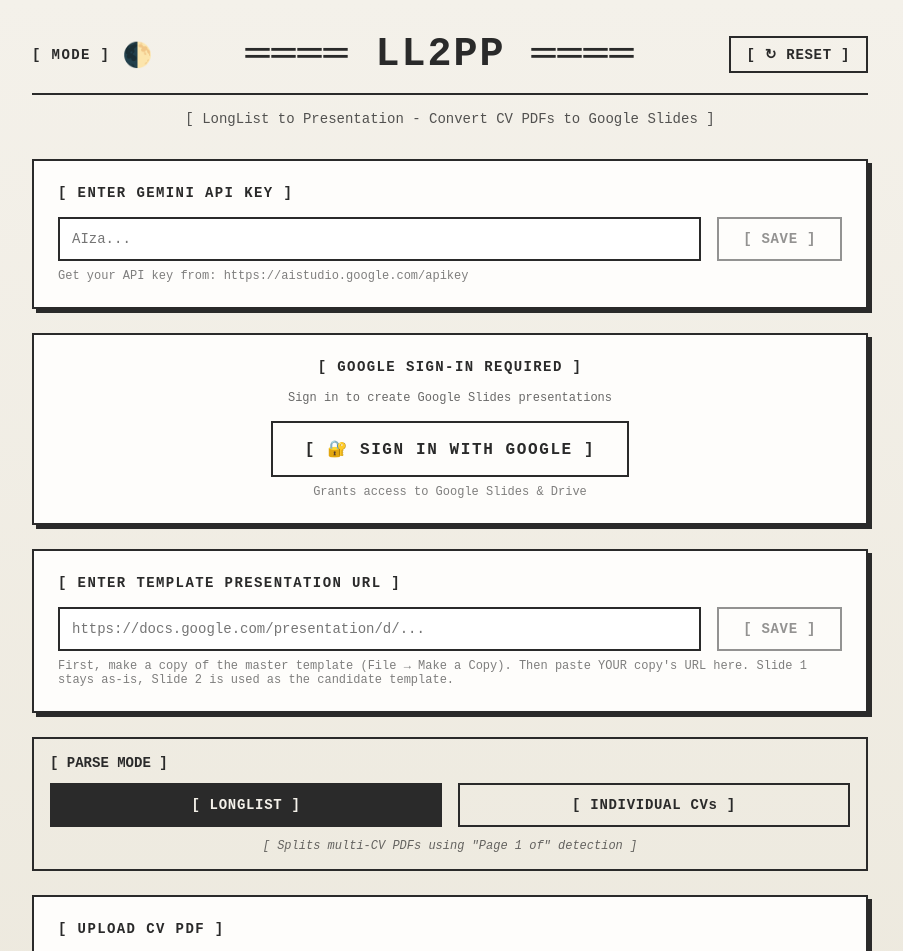
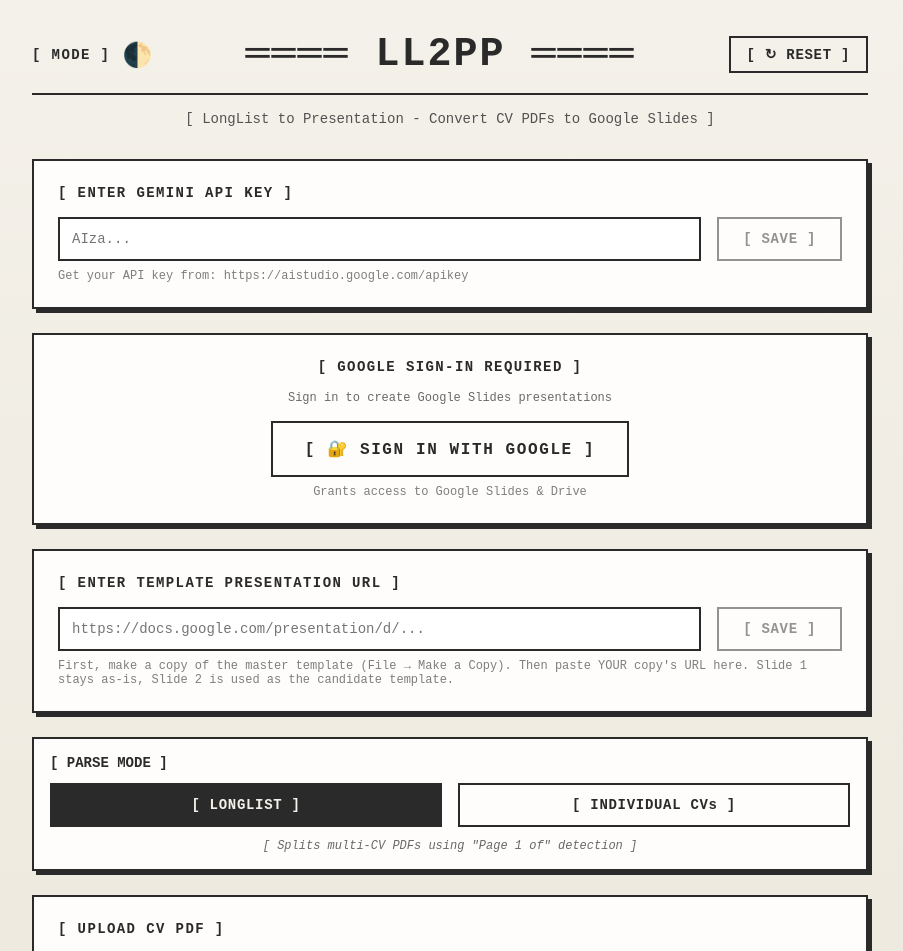
Before and after one commit to VernerAnton/LL2LO, a React (Vite) app: page / in a window 1280 px wide. Shown: the top 951 px of the page, without its empty margins (190-1093 px from the left). Built offline with nearby package versions, Linux system fonts and the light colour scheme.

Commit message:
Fix parse mode selector background color and add box shadow

```diff
--- a/src/App.css
+++ b/src/App.css
@@ -165,6 +165,8 @@ input:focus {
 /* Light mode colors */
 .light-mode .parse-mode-selector {
   border-color: #2a2a2a;
+  background: #fefdfb;
+  box-shadow: 4px 4px 0px #2a2a2a;
 }
 
 .light-mode .mode-button {
@@ -180,6 +182,8 @@ input:focus {
 /* Dark mode colors */
 .dark-mode .parse-mode-selector {
   border-color: #e0e0e0;
+  background: #2a2a2a;
+  box-shadow: 4px 4px 0px #e0e0e0;
 }
 
 .dark-mode .mode-button {
```
